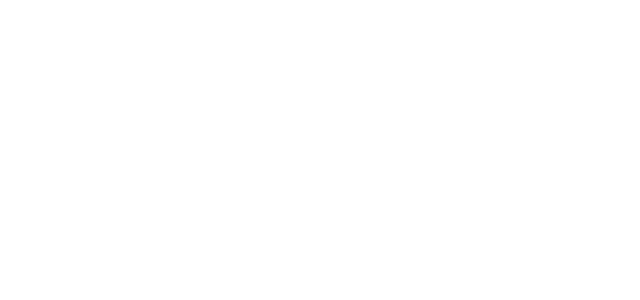
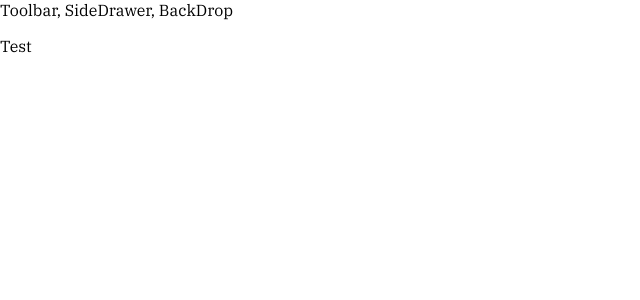
Before and after one commit to angelopoole/burgerbuilder, a React (Create React App) app: page / in a window 1280 px wide. Shown: the top 300 px of the page, without its empty margins (0-640 px from the left). Built offline with nearby package versions, Linux system fonts and the light colour scheme.

Commit message:
Updated readme

```diff
--- a/public/index.html
+++ b/public/index.html
@@ -24,7 +24,13 @@
       work correctly both with client-side routing and a non-root public URL.
       Learn how to configure a non-root public URL by running `npm run build`.
     -->
+
 		<link rel="preconnect" href="https://fonts.gstatic.com" />
+		<link
+			href="https://fonts.googleapis.com/css2?family=IBM+Plex+Mono:ital@1&family=IBM+Plex+Serif&display=swap"
+			rel="stylesheet"
+		/>
+
 		<link
 			href="https://fonts.googleapis.com/css2?family=Open+Sans:wght@400;700&display=swap"
 			rel="stylesheet"
--- a/src/App.js
+++ b/src/App.js
@@ -1,5 +1,15 @@
-function App() {
-	return <div></div>;
+import React, { Component } from 'react';
+
+import Layout from './components/Layout/Layout';
+
+export default class App extends Component {
+	render() {
+		return (
+			<div>
+				<Layout>
+					<p> Test </p>
+				</Layout>
+			</div>
+		);
+	}
 }
-
-export default App;
--- /dev/null
+++ b/src/components/Layout/Layout.js
@@ -0,0 +1,10 @@
+// before react fragments we would wrap the lower components with an <Aux> tag in order to have these tags displayed next to eachother.
+
+const layout = props => (
+	<>
+		<div>Toolbar, SideDrawer, BackDrop</div>
+		<main>{props.children}</main>
+	</>
+);
+
+export default layout;
--- /dev/null
+++ b/src/hoc/Aux.js
@@ -0,0 +1,5 @@
+//This component will be here for understanding how Aux used to work, basically how would react fragments work behind the scenes
+
+const aux = props => props.children;
+
+export default aux;
--- a/src/index.css
+++ b/src/index.css
@@ -1,7 +1,8 @@
 body {
 	margin: 0;
-  font-family: -apple-system, BlinkMacSystemFont, 'Segoe UI', 'Roboto', 'Oxygen',
-    'Ubuntu', 'Cantarell', 'Fira Sans', 'Droid Sans', 'Helvetica Neue',
+	font-family: 'IBM Plex Serif', serif, 'IBM Plex Mono', monospace, 'Comic Sans',
+		'Open Sans', -apple-system, BlinkMacSystemFont, 'Segoe UI', 'Roboto',
+		'Oxygen', 'Ubuntu', 'Cantarell', 'Fira Sans', 'Droid Sans', 'Helvetica Neue',
 		sans-serif;
 	-webkit-font-smoothing: antialiased;
 	-moz-osx-font-smoothing: grayscale;
```
Also changed, not shown: src/containers/BurgerBuilder/BurgerBuilder.js (added), 2 other files (tests, documents, lock files or other folders). Lines whose indentation alone changed are shown as unchanged.
